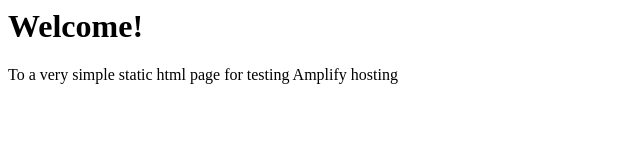
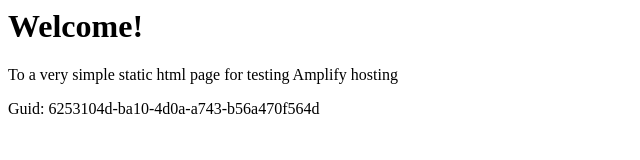
Before and after one commit to aws-aemilia-sin/Github-PR-Commit-Integration-Test-DoNotTouch-v1-prod-ap-southeast-1, a website: page src/index.html in a window 1280 px wide. Shown: the whole page, without its empty margins (0-640 px from the left). Drawn offline with Linux system fonts and the light colour scheme.

Commit message:
commit from integ tests

```diff
--- a/src/index.html
+++ b/src/index.html
@@ -1,3 +1,5 @@
+
+
 <html lang="en">
 
 <head>
@@ -10,6 +12,6 @@
 <body>
     <h1>Welcome!</h1>
     <p>To a very simple static html page for testing Amplify hosting</p>
-</body>
+    <p>Guid: 6253104d-ba10-4d0a-a743-b56a470f564d</p></body>
 
 </html>
```
